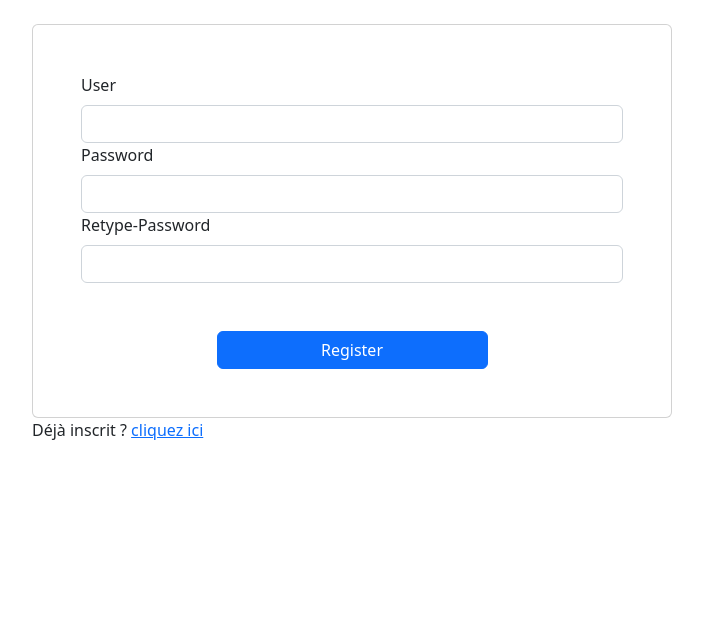
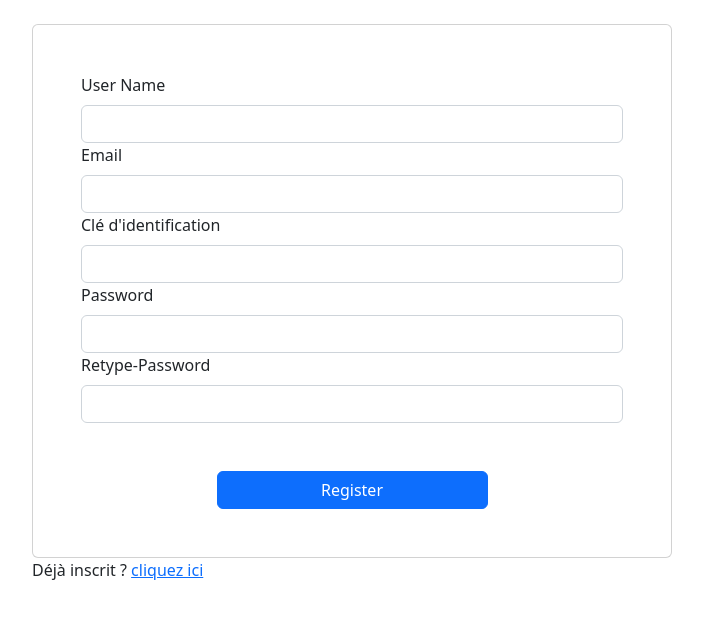
Before and after one commit to LouanFlamain/projetFullStack, a React (Create React App) app in the folder frontend/: page /register in a window 1280 px wide. Shown: the top 618 px of the page, without its empty margins (288-991 px from the left). Built offline with nearby package versions, Linux system fonts and the light colour scheme.

Commit message:
register page update

```diff
--- a/frontend/src/pages/register.jsx
+++ b/frontend/src/pages/register.jsx
@@ -11,7 +11,7 @@ export default function Register() {
         <form className="card p-5" onSubmit={submit}>
           <div>
             <label for="inputPassword5" className="form-label">
-              User
+              User Name
             </label>
             <input
               type="text"
@@ -19,6 +19,30 @@ export default function Register() {
               className="form-control"
               aria-describedby="passwordHelpBlock"
               name="username"
+            />
+          </div>
+          <div>
+            <label for="inputPassword5" className="form-label">
+              Email
+            </label>
+            <input
+              type="email"
+              id="inputPassword5"
+              className="form-control"
+              aria-describedby="passwordHelpBlock"
+              name="email"
+            />
+          </div>
+          <div>
+            <label for="inputPassword5" className="form-label">
+              Clé d'identification
+            </label>
+            <input
+              type="text"
+              id="inputPassword5"
+              className="form-control"
+              aria-describedby="passwordHelpBlock"
+              name="tokken"
             />
           </div>
           <div>
```
